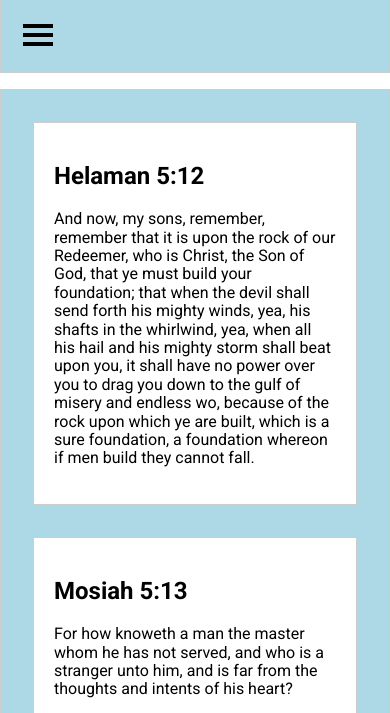
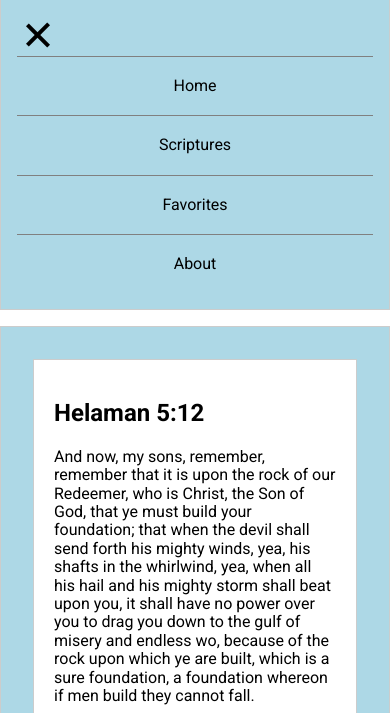
Before and after one commit to Dabroiscoming7/WDD-131, a plain HTML site: page ponder/responsive.html in a window 390 px wide. Both pictures are taken after a click on the button 38 px from the left and 166 px from the top of the page. Shown: the part 131-844 px from the top of the page. Drawn offline with nearby package versions, Linux system fonts and the light colour scheme.

Commit message:
ponder responsive

```diff
--- a/ponder/responsive.css
+++ b/ponder/responsive.css
@@ -31,6 +31,14 @@ section {
 nav a {
     padding: 20px;
     color: black;
+    display: block;
+    text-align: center;
+    text-decoration: none;
+    border-top: 1px solid gray;
+
+}
+
+.hide {
     display: none;
 }
 nav a:hover {
@@ -47,7 +55,18 @@ nav a:hover {
     height: 4px;
     background-color: black;
     margin: 5px 0;
+    transition: 0.4s;
 }
+
+.change .bar1 {
+  transform: translate(0, 8.5px) rotate(-45deg);
+}
+.change .bar2 {opacity: 0;}
+
+.change .bar3 {
+  transform: translate(0, -8.5px) rotate(45deg);
+}
+
 footer {
     text-align: center;
 }
--- a/ponder/responsive.html
+++ b/ponder/responsive.html
@@ -6,6 +6,7 @@
     <title>Responsive Design</title>
     <link rel="stylesheet" href="https://cdnjs.cloudflare.com/ajax/libs/normalize/8.0.1/normalize.min.css" integrity="sha512-NhSC1YmyruXifcj/KFRWoC561YpHpc5Jtzgvbuzx5VozKpWvQ+4nXhPdFgmx8xqexRcpAglTj9sIBWINXa8x5w==" crossorigin="anonymous" referrerpolicy="no-referrer">
     <link rel="stylesheet" href="responsive.css">
+    <script src="responsive.js" defer></script>
 </head>
 <body>
     <header>
@@ -15,7 +16,7 @@
         <div class="bar2"></div>
         <div class="bar3"></div>
       </button>
-      <nav>
+      <nav class="hide">
         <a href="#">Home</a>
         <a href="#">Scriptures</a>
         <a href="#">Favorites</a>
--- /dev/null
+++ b/ponder/responsive.js
@@ -0,0 +1,10 @@
+
+const btn = document.querySelector('.menu-btn');
+const menu = document.querySelector('nav');
+
+btn.addEventListener('click', toggleMenu);
+
+function toggleMenu() {
+    menu.classList.toggle('hide');
+    btn.classList.toggle('change');
+}
```
